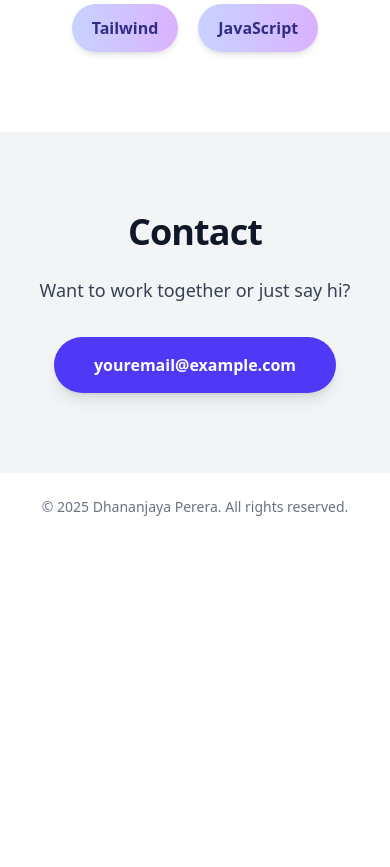
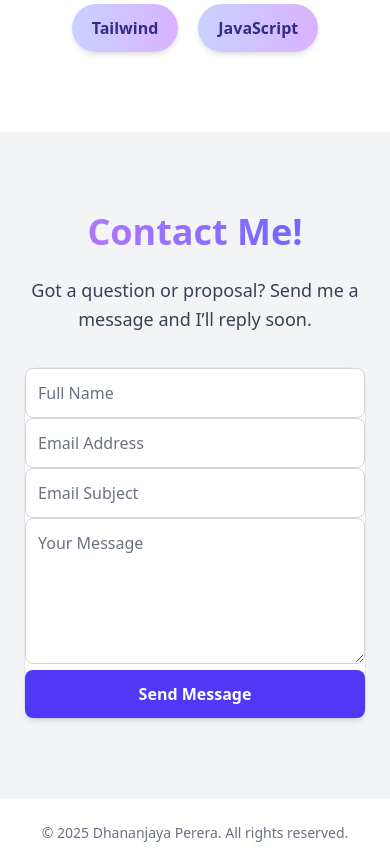
Before and after one commit to Kc-Dhana/portfolio, a React (Vite) app: page / in a window 390 px wide. Shown: the part 2180-3047 px from the top of the page. Before the commit the page ends 2721 px from the top, so only its background shows below. Built offline with nearby package versions, Linux system fonts and the light colour scheme.

Commit message:
implement responsive contact form and EmailJS submission handler

```diff
--- a/package.json
+++ b/package.json
@@ -12,6 +12,7 @@
   "dependencies": {
     "@tailwindcss/vite": "^4.1.10",
     "axios": "^1.10.0",
+    "emailjs-com": "^3.2.0",
     "react": "^19.1.0",
     "react-dom": "^19.1.0",
     "react-hot-toast": "^2.5.2",
--- a/src/pages/homePage.jsx
+++ b/src/pages/homePage.jsx
@@ -1,5 +1,6 @@
 import { useEffect, useState } from "react";
 import { FaSun, FaMoon } from "react-icons/fa";
+import emailjs from "emailjs-com";
 
 export default function Homepage() {
   const [darkMode, setDarkMode] = useState(() => {
@@ -52,6 +53,31 @@ export default function Homepage() {
     "Tailwind",
     "JavaScript",
   ];
+
+  const inputStyle =
+  "w-full p-3 rounded-lg bg-white dark:bg-white/10 border border-gray-300 dark:border-white/20 text-gray-900 dark:text-white placeholder-gray-500 dark:placeholder-gray-300 focus:outline-none focus:ring-2 focus:ring-indigo-400 transition";
+
+  function handleSubmit(e) {
+  e.preventDefault();
+
+  emailjs
+    .sendForm(
+        import.meta.env.VITE_EMAILJS_SERVICE_ID,
+        import.meta.env.VITE_EMAILJS_TEMPLATE_ID,
+        e.target,
+        import.meta.env.VITE_EMAILJS_PUBLIC_KEY
+    )
+    .then(
+      () => {
+        alert("Message sent successfully!");
+        e.target.reset();
+      },
+      (error) => {
+        console.error("EmailJS error:", error);
+        alert("Failed to send. Please try again.");
+      }
+    );
+}
 
   return (
     <div className="font-sans dark:bg-gray-900 dark:text-gray-100 bg-white text-gray-900 min-h-screen">
@@ -186,25 +212,60 @@ export default function Homepage() {
         </div>
       </section>
 
-      {/* Contact Section */}
+     {/* Contact Section */}
       <section
         id="contact"
-        className="py-20 px-6 sm:px-12 bg-gray-100 dark:bg-gray-800 text-center animate-fadeIn"
+        className="py-20 px-6 sm:px-12 text-center animate-fadeIn bg-gray-100 dark:bg-gradient-to-br dark:from-gray-900 dark:via-gray-800 dark:to-black"
         style={{ animationDuration: "1.8s" }}
       >
-        <h2 className="text-4xl font-extrabold mb-6 tracking-tight">
-          Contact
+        <h2 className="text-4xl font-extrabold mb-6 bg-gradient-to-r from-purple-400 to-indigo-500 bg-clip-text text-transparent">
+          Contact Me!
         </h2>
         <p className="text-lg text-gray-700 dark:text-gray-300 mb-8 max-w-lg mx-auto leading-relaxed">
-          Want to work together or just say hi?
+          Got a question or proposal? Send me a message and I’ll reply soon.
         </p>
-        <a
-          href="mailto:youremail@example.com"
-          className="inline-block bg-indigo-600 hover:bg-indigo-700 dark:bg-indigo-500 dark:hover:bg-indigo-600 text-white px-10 py-4 rounded-full shadow-lg font-semibold transition-transform transform hover:scale-105"
+
+        <form
+          onSubmit={handleSubmit}
+          className="max-w-xl mx-auto bg-white dark:bg-white/10 backdrop-blur-md border border-gray-200 dark:border-white/20 rounded-2xl ..."
         >
-          youremail@example.com
-        </a>
+          <input
+            type="text"
+            name="name"
+            placeholder="Full Name"
+            required
+            className={inputStyle}
+          />
+          <input
+            type="email"
+            name="email"
+            placeholder="Email Address"
+            required
+            className={inputStyle}
+          />
+          <input
+            type="text"
+            name="subject"
+            placeholder="Email Subject"
+            required
+            className={inputStyle}
+          />
+          <textarea
+            name="message"
+            placeholder="Your Message"
+            rows="5"
+            required
+            className={inputStyle}
+          />
+          <button
+            type="submit"
+            className="w-full bg-indigo-600 hover:bg-indigo-700 text-white font-semibold py-3 rounded-lg shadow-md transition"
+          >
+            Send Message
+          </button>
+        </form>
       </section>
+
 
       {/* Footer */}
       <footer className="text-center py-6 text-sm text-gray-500 dark:text-gray-400 select-none">
```
Also changed, not shown: 1 other file (tests, documents, lock files or other folders).
